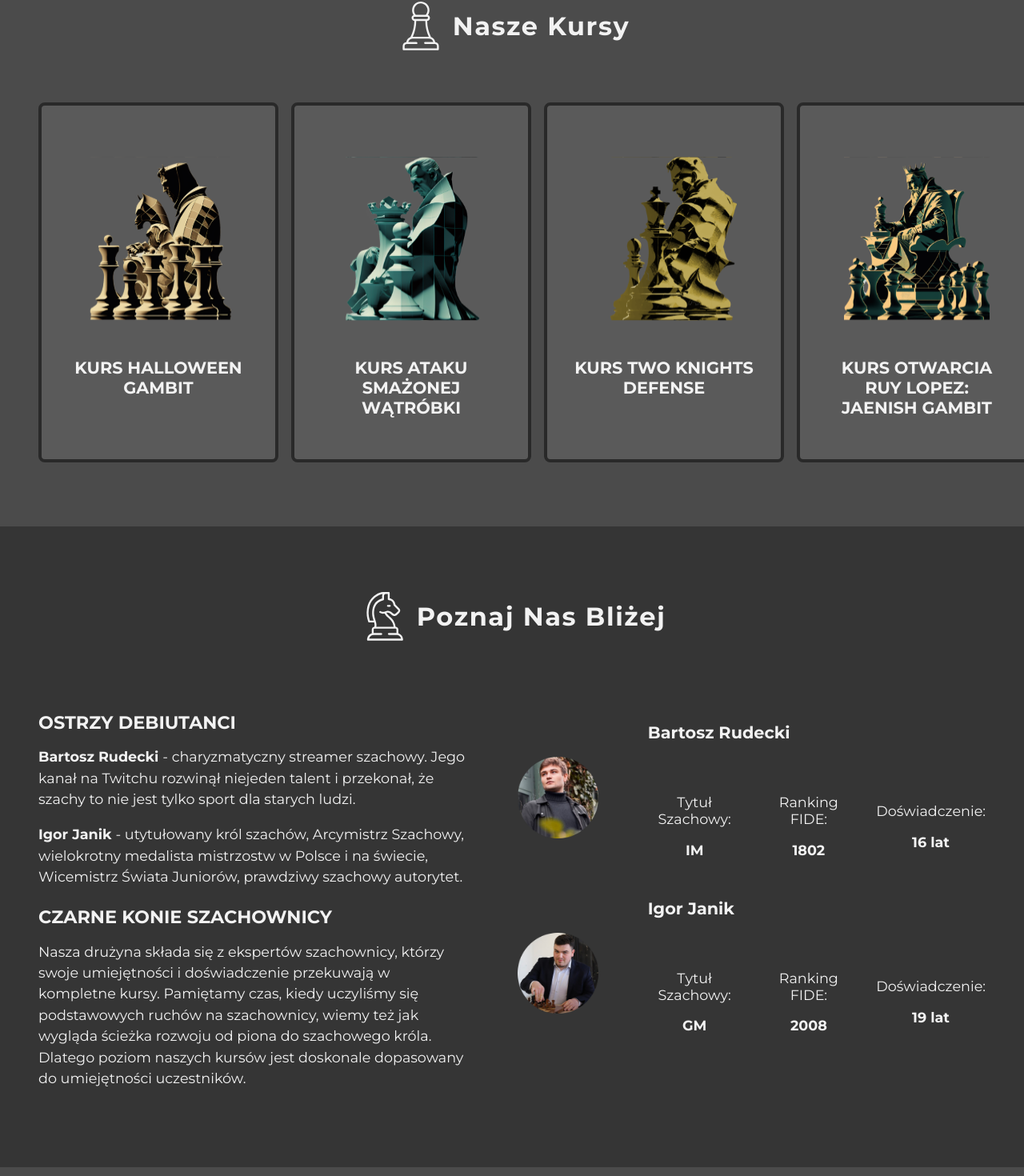
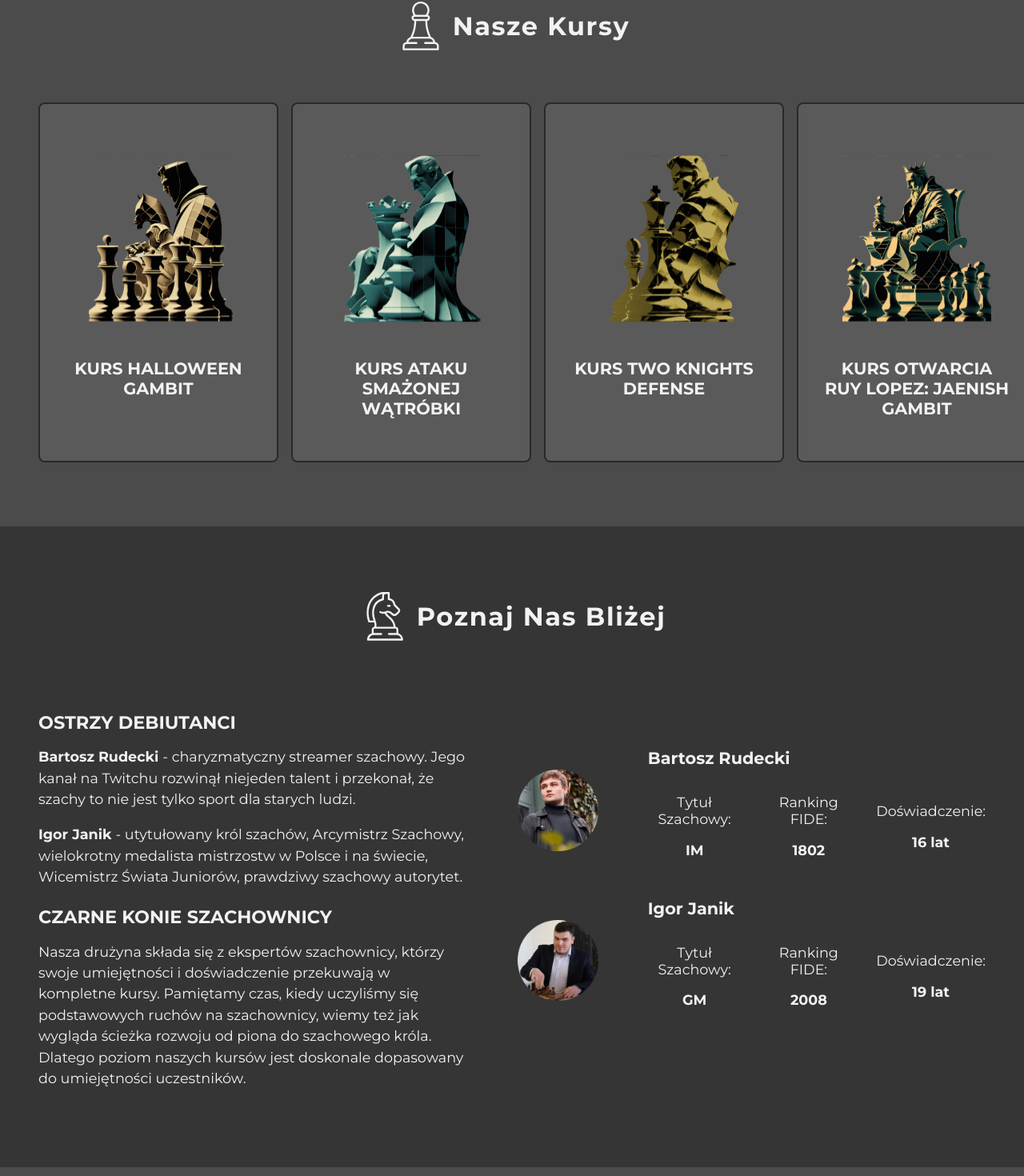
Before and after one commit to BartekKuzniewski/ostre-debiuty, a React (Vite) app: page / in a window 1280 px wide. Shown: the part 700-2170 px from the top of the page at 80% size. Built offline with nearby package versions, Linux system fonts and the light colour scheme.

Commit message:
changed some styles on home page

```diff
--- a/src/components/Card/Card.module.css
+++ b/src/components/Card/Card.module.css
@@ -6,15 +6,15 @@
 	gap: 1em;
 	background-color: var(--color-card-background);
 	text-align: center;
-	border: 4px solid var(--color-dark);
+	border: 2px solid var(--color-dark);
 	border-radius: 8px;
 	transition: transform 0.3s, box-shadow 0.3s, border 0.3s;
 }
 
 .card:hover {
 	transform: scale(1.05);
-	box-shadow: 0 8px 15px rgba(0, 0, 0, 0.2);
-	border: 8px solid var(--color-gold);
+	box-shadow: 0 8px 15px rgba(166, 139, 40, 0.2);
+	border: 2px solid var(--color-gold);
 }
 
 .cardFront {
@@ -76,6 +76,6 @@
 
 .cardBackPrice {
 	font-size: 1.5em;
-	margin-bottom: 1em;
+	margin-bottom: 1.5em;
 	font-weight: bold;
 }
--- a/src/components/Trainers/Trainers.module.css
+++ b/src/components/Trainers/Trainers.module.css
@@ -15,13 +15,12 @@
 	width: 45%;
 }
 
-
 .trainersDetails {
 	display: flex;
 	align-items: center;
 	justify-content: center;
 	text-align: center;
-	margin-top: 4rem;
+	margin-top: 2em;
 	gap: 2em;
 }
 .trainersDetails p {
@@ -36,7 +35,7 @@
 @media (max-width: 768px) {
 	.trainers {
 		flex-direction: column;
-		margin-bottom: 2em;
+		margin-bottom: 4em;
 	}
 
 	.trainersImg {
```
